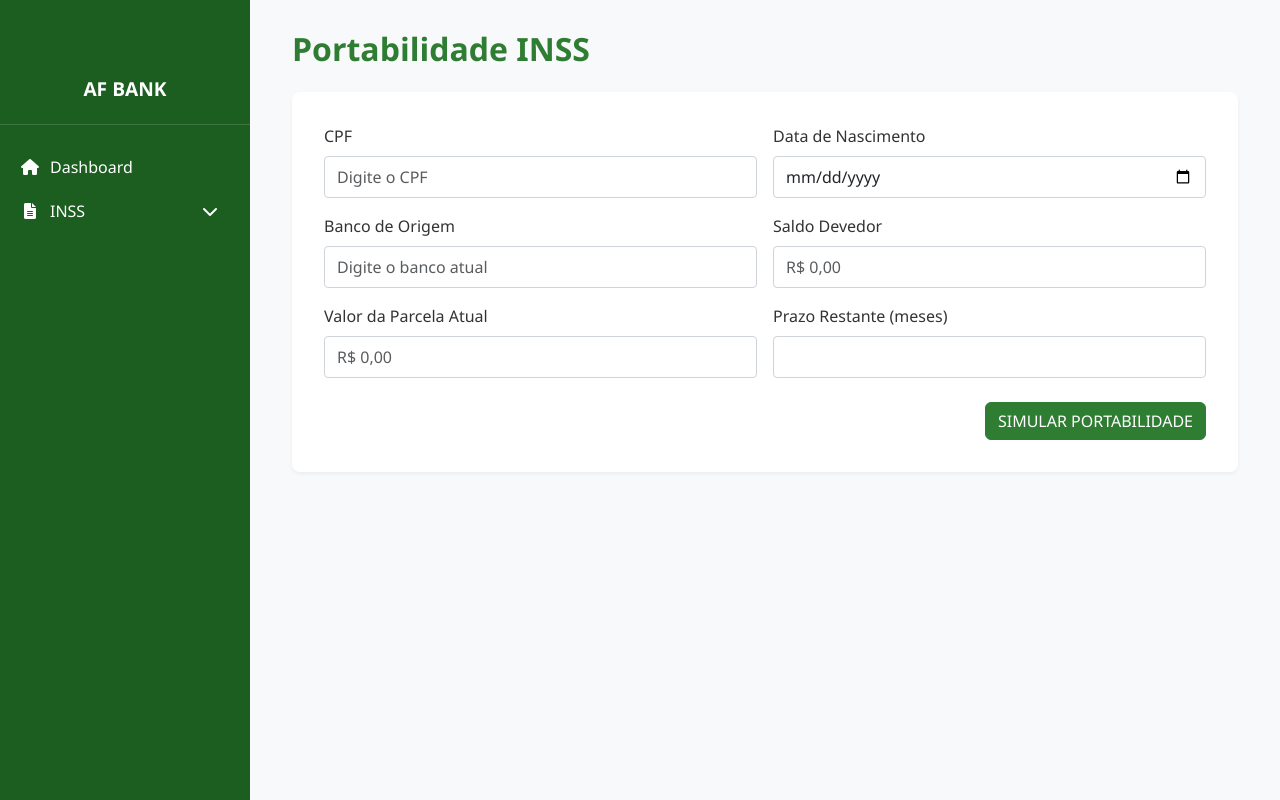
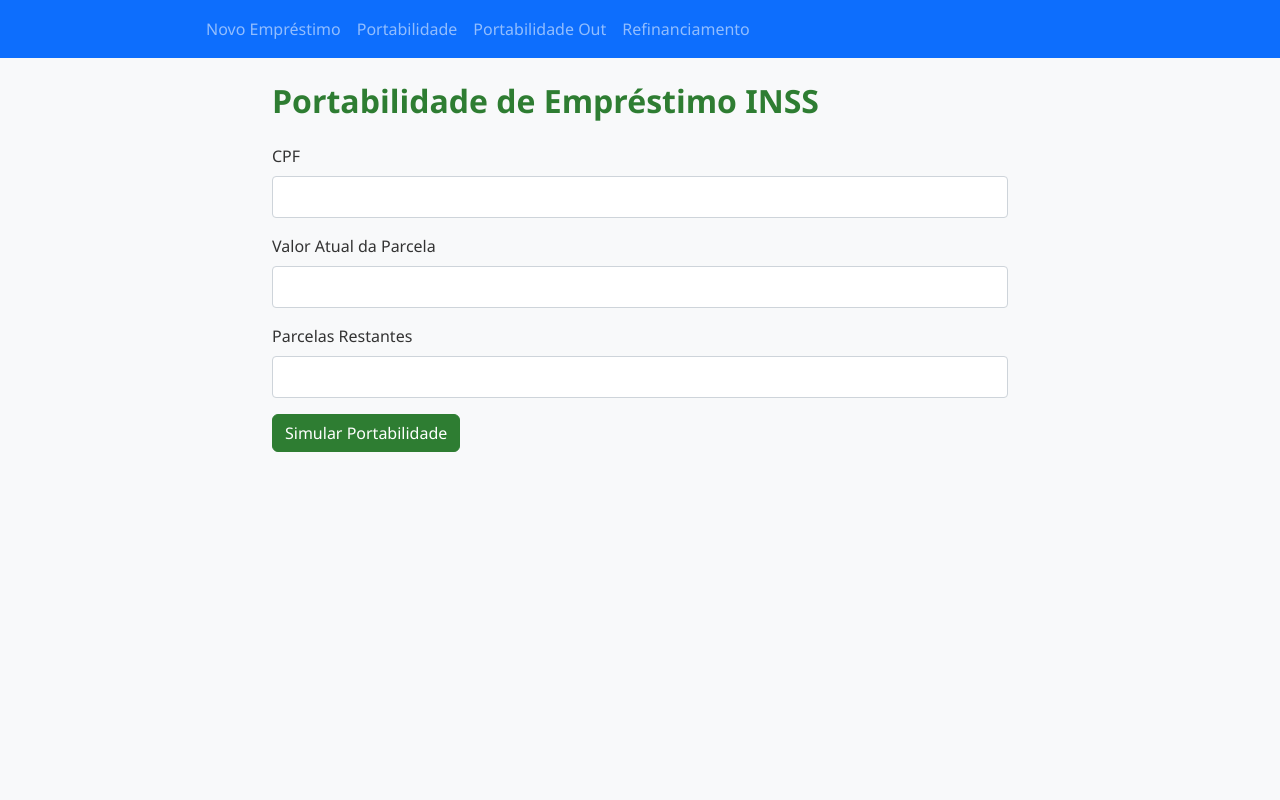
Before and after one commit to rafaavmsilva/banco-inss.af360bank, a Flask app: template templates/inss/portabilidade.html in a window 1280 px wide. Run offline with Flask 3, Linux system fonts and the light colour scheme; the template is opened without the code that fills it, so the values that code supplies are empty; parts of the project's set-up code (start-up, migrations or seed data) failed here and were passed over.

Commit message:
refactor: update templates and JavaScript handlers
- Update API endpoints in main.js
- Improve form handling with jQuery
- Add proper input masks for CPF and currency
- Update navigation menu structure
- Fix portabilidade template

```diff
--- /dev/null
+++ b/static/js/main.js
@@ -0,0 +1,188 @@
+// Constants
+const BASE_URL = 'https://banco-af360bank.onrender.com';
+const API_ENDPOINTS = {
+    SIMULAR_INSS: '/inss/api/simular',
+    SIMULAR_PORTABILIDADE: '/inss/api/simular-portabilidade',
+    SOLICITAR_PORTABILIDADE: '/inss/api/solicitar-portabilidade-out',
+    SIMULAR_REFINANCIAMENTO: '/inss/api/simular-refinanciamento'
+};
+
+// Utility Functions
+function formatarMoeda(valor) {
+    return new Intl.NumberFormat('pt-BR', {
+        style: 'currency',
+        currency: 'BRL'
+    }).format(valor);
+}
+
+// Form Handlers
+function handleNovoEmprestimo() {
+    $('#inssForm').on('submit', function(e) {
+        e.preventDefault();
+
+        $.ajax({
+            url: API_ENDPOINTS.SIMULAR_INSS,
+            method: 'POST',
+            contentType: 'application/json',
+            data: JSON.stringify({
+                cpf: $('#cpf').val().replace(/[^\d]/g, ''),
+                salary: parseFloat($('#salary').val().replace(/[^\d,]/g, '').replace(',', '.')),
+                loan_amount: parseFloat($('#loan_amount').val().replace(/[^\d,]/g, '').replace(',', '.')),
+                installments: parseInt($('#installments').val())
+            }),
+            success: function(response) {
+                if (response.success) {
+                    const result = response.data;
+                    $('#simulationResult').html(`
+                        <div class="alert alert-success">
+                            <h4>Simulação realizada com sucesso!</h4>
+                            <p>Proposta: ${result.proposal_id}</p>
+                            <p>Valor da parcela: ${formatarMoeda(result.monthly_payment)}</p>
+                            <p>Taxa de juros: ${result.annual_interest_rate}% ao ano</p>
+                            <p>Valor total: ${formatarMoeda(result.total_amount)}</p>
+                            <p>Número de parcelas: ${result.installments}</p>
+                        </div>
+                    `);
+                }
+            },
+            error: function(xhr) {
+                const error = xhr.responseJSON?.error || 'Erro ao realizar simulação';
+                $('#simulationResult').html(`
+                    <div class="alert alert-danger">
+                        ${error}
+                    </div>
+                `);
+            }
+        });
+    });
+}
+
+function handlePortabilidade() {
+    $('#portabilidadeForm').on('submit', function(e) {
+        e.preventDefault();
+
+        $.ajax({
+            url: API_ENDPOINTS.SIMULAR_PORTABILIDADE,
+            method: 'POST',
+            contentType: 'application/json',
+            data: JSON.stringify({
+                cpf: $('#cpf').val().replace(/[^\d]/g, ''),
+                current_installment: parseFloat($('#current_installment').val().replace(/[^\d,]/g, '').replace(',', '.')),
+                remaining_installments: parseInt($('#remaining_installments').val())
+            }),
+            success: function(response) {
+                if (response.success) {
+                    const result = response.data;
+                    $('#simulationResult').html(`
+                        <div class="alert alert-success">
+                            <h4>Simulação de Portabilidade realizada com sucesso!</h4>
+                            <p>Proposta: ${result.proposal_id}</p>
+                            <p>Nova parcela: ${formatarMoeda(result.monthly_payment)}</p>
+                            <p>Taxa de juros: ${result.annual_interest_rate}% ao ano</p>
+                            <p>Valor total: ${formatarMoeda(result.total_amount)}</p>
+                            <p>Parcelas restantes: ${result.installments}</p>
+                        </div>
+                    `);
+                }
+            },
+            error: function(xhr) {
+                const error = xhr.responseJSON?.error || 'Erro ao realizar simulação de portabilidade';
+                $('#simulationResult').html(`
+                    <div class="alert alert-danger">
+                        ${error}
+                    </div>
+                `);
+            }
+        });
+    });
+}
+
+function handlePortabilidadeOut() {
+    $('#portabilidadeOutForm').on('submit', function(e) {
+        e.preventDefault();
+
+        $.ajax({
+            url: API_ENDPOINTS.SOLICITAR_PORTABILIDADE,
+            method: 'POST',
+            contentType: 'application/json',
+            data: JSON.stringify({
+                cpf: $('#cpf').val().replace(/[^\d]/g, ''),
+                contract_number: $('#contract_number').val(),
+                bank_code: $('#bank_code').val()
+            }),
+            success: function(response) {
+                if (response.success) {
+                    const result = response.data;
+                    $('#requestResult').html(`
+                        <div class="alert alert-success">
+                            <h4>Solicitação enviada com sucesso!</h4>
+                            <p>Protocolo: ${result.protocol}</p>
+                            <p>Status: ${result.status}</p>
+                        </div>
+                    `);
+                }
+            },
+            error: function(xhr) {
+                const error = xhr.responseJSON?.error || 'Erro ao solicitar portabilidade';
+                $('#requestResult').html(`
+                    <div class="alert alert-danger">
+                        ${error}
+                    </div>
+                `);
+            }
+        });
+    });
+}
+
+function handleRefinanciamento() {
+    $('#refinanciamentoForm').on('submit', function(e) {
+        e.preventDefault();
+
+        $.ajax({
+            url: API_ENDPOINTS.SIMULAR_REFINANCIAMENTO,
+            method: 'POST',
+            contentType: 'application/json',
+            data: JSON.stringify({
+                cpf: $('#cpf').val().replace(/[^\d]/g, ''),
+                current_installment: parseFloat($('#current_installment').val().replace(/[^\d,]/g, '').replace(',', '.')),
+                new_installments: parseInt($('#new_installments').val())
+            }),
+            success: function(response) {
+                if (response.success) {
+                    const result = response.data;
+                    $('#simulationResult').html(`
+                        <div class="alert alert-success">
+                            <h4>Simulação de Refinanciamento realizada com sucesso!</h4>
+                            <p>Proposta: ${result.proposal_id}</p>
+                            <p>Nova parcela: ${formatarMoeda(result.monthly_payment)}</p>
+                            <p>Taxa de juros: ${result.annual_interest_rate}% ao ano</p>
+                            <p>Valor total: ${formatarMoeda(result.total_amount)}</p>
+                            <p>Novas parcelas: ${result.installments}</p>
+                        </div>
+                    `);
+                }
+            },
+            error: function(xhr) {
+                const error = xhr.responseJSON?.error || 'Erro ao realizar simulação de refinanciamento';
+                $('#simulationResult').html(`
+                    <div class="alert alert-danger">
+                        ${error}
+                    </div>
+                `);
+            }
+        });
+    });
+}
+
+// Initialize masks and forms
+$(document).ready(function() {
+    // Initialize masks
+    $('#cpf').mask('000.000.000-00');
+    $('.money').mask('#.##0,00', { reverse: true });
+
+    // Initialize form handlers based on page
+    if ($('#inssForm').length) handleNovoEmprestimo();
+    if ($('#portabilidadeForm').length) handlePortabilidade();
+    if ($('#portabilidadeOutForm').length) handlePortabilidadeOut();
+    if ($('#refinanciamentoForm').length) handleRefinanciamento();
+});
--- a/templates/base.html
+++ b/templates/base.html
@@ -3,77 +3,46 @@
 <head>
     <meta charset="UTF-8">
     <meta name="viewport" content="width=device-width, initial-scale=1.0">
-    <title>{% block title %}{% endblock %} - AF BANK</title>
-    <link href="https://cdn.jsdelivr.net/npm/bootstrap@5.3.0/dist/css/bootstrap.min.css" rel="stylesheet">
-    <link href="https://cdnjs.cloudflare.com/ajax/libs/font-awesome/6.0.0/css/all.min.css" rel="stylesheet">
+    <title>{% block title %}AF360 Bank{% endblock %}</title>
+    <link href="https://cdn.jsdelivr.net/npm/bootstrap@5.3.2/dist/css/bootstrap.min.css" rel="stylesheet">
     <link href="{{ url_for('static', filename='css/style.css') }}" rel="stylesheet">
 </head>
 <body>
-    <div class="wrapper">
-        <!-- Sidebar -->
-        <nav class="sidebar">
-            <div class="logo-top">
-                <img src="{{ url_for('static', filename='img/logo.svg') }}" alt="AF BANK Logo">
-                <span>AF BANK</span>
-            </div>
-            <div class="sidebar-content">
-                <ul class="nav flex-column">
+    <nav class="navbar navbar-expand-lg navbar-dark bg-primary">
+        <div class="container">
+            <a class="navbar-brand" href="/">
+                <img src="{{ url_for('static', filename='img/logo.svg') }}" alt="AF360 Bank" height="30">
+            </a>
+            <button class="navbar-toggler" type="button" data-bs-toggle="collapse" data-bs-target="#navbarNav">
+                <span class="navbar-toggler-icon"></span>
+            </button>
+            <div class="collapse navbar-collapse" id="navbarNav">
+                <ul class="navbar-nav">
                     <li class="nav-item">
-                        <a href="/" class="nav-link {% if request.endpoint == 'index' %}active-item{% endif %}">
-                            <i class="fas fa-home"></i> Dashboard
-                        </a>
+                        <a class="nav-link" href="{{ url_for('inss.novo_emprestimo') }}">Novo Empréstimo</a>
                     </li>
-                    <li class="nav-item menu-item {% if 'inss' in request.endpoint %}active{% endif %}">
-                        <a href="#inssSubmenu" class="nav-link" data-bs-toggle="collapse">
-                            <i class="fas fa-file-alt"></i> INSS
-                            <i class="fas fa-chevron-down ms-auto"></i>
-                        </a>
-                        <ul class="collapse submenu {% if 'inss' in request.endpoint %}show{% endif %}" id="inssSubmenu">
-                            <li>
-                                <a href="/inss/novo" class="nav-link {% if request.endpoint == 'inss_novo' %}active-item{% endif %}">
-                                    <i class="fas fa-plus-circle"></i> Novo Empréstimo
-                                </a>
-                            </li>
-                            <li>
-                                <a href="/inss/portabilidade" class="nav-link {% if request.endpoint == 'inss_portabilidade' %}active-item{% endif %}">
-                                    <i class="fas fa-exchange-alt"></i> Portabilidade
-                                </a>
-                            </li>
-                            <li>
-                                <a href="/inss/portabilidade-out" class="nav-link {% if request.endpoint == 'inss_portabilidade_out' %}active-item{% endif %}">
-                                    <i class="fas fa-sign-out-alt"></i> Portabilidade Out
-                                </a>
-                            </li>
-                            <li>
-                                <a href="/inss/refinanciamento" class="nav-link {% if request.endpoint == 'inss_refinanciamento' %}active-item{% endif %}">
-                                    <i class="fas fa-sync"></i> Refinanciamento
-                                </a>
-                            </li>
-                        </ul>
+                    <li class="nav-item">
+                        <a class="nav-link" href="{{ url_for('inss.portabilidade') }}">Portabilidade</a>
+                    </li>
+                    <li class="nav-item">
+                        <a class="nav-link" href="{{ url_for('inss.portabilidade_out') }}">Portabilidade Out</a>
+                    </li>
+                    <li class="nav-item">
+                        <a class="nav-link" href="{{ url_for('inss.refinanciamento') }}">Refinanciamento</a>
                     </li>
                 </ul>
             </div>
-        </nav>
+        </div>
+    </nav>
 
-        <!-- Main Content -->
-        <div class="main-content">
-            {% block content %}{% endblock %}
-        </div>
+    <div class="container mt-4">
+        {% block content %}{% endblock %}
     </div>
 
     <script src="https://code.jquery.com/jquery-3.6.0.min.js"></script>
-    <script src="https://cdn.jsdelivr.net/npm/bootstrap@5.3.0/dist/js/bootstrap.bundle.min.js"></script>
-    <script>
-        // Initialize all collapse elements
-        document.addEventListener('DOMContentLoaded', function() {
-            var collapseElementList = [].slice.call(document.querySelectorAll('.collapse'))
-            var collapseList = collapseElementList.map(function(collapseEl) {
-                return new bootstrap.Collapse(collapseEl, {
-                    toggle: false
-                })
-            })
-        });
-    </script>
+    <script src="https://cdnjs.cloudflare.com/ajax/libs/jquery.mask/1.14.16/jquery.mask.min.js"></script>
+    <script src="https://cdn.jsdelivr.net/npm/bootstrap@5.3.2/dist/js/bootstrap.bundle.min.js"></script>
+    <script src="{{ url_for('static', filename='js/main.js') }}"></script>
     {% block scripts %}{% endblock %}
 </body>
 </html>
--- a/templates/inss/portabilidade.html
+++ b/templates/inss/portabilidade.html
@@ -1,75 +1,26 @@
 {% extends "base.html" %}
-
-{% block title %}AF BANK - Portabilidade INSS{% endblock %}
+{% block title %}Portabilidade INSS{% endblock %}
 
 {% block content %}
-<div class="container-fluid">
-    <h2 class="mb-4">Portabilidade INSS</h2>
-
-    <div class="card">
-        <div class="card-body">
-            <form id="portabilidadeForm" class="row g-3">
-                <div class="col-md-6">
-                    <label for="cpf" class="form-label">CPF</label>
-                    <input type="text" class="form-control" id="cpf" name="cpf" placeholder="Digite o CPF">
-                </div>
-
-                <div class="col-md-6">
-                    <label for="dataNascimento" class="form-label">Data de Nascimento</label>
-                    <input type="date" class="form-control" id="dataNascimento" name="dataNascimento">
-                </div>
-
-                <div class="col-md-6">
-                    <label for="bancoOrigem" class="form-label">Banco de Origem</label>
-                    <input type="text" class="form-control" id="bancoOrigem" name="bancoOrigem" placeholder="Digite o banco atual">
-                </div>
-
-                <div class="col-md-6">
-                    <label for="saldoDevedor" class="form-label">Saldo Devedor</label>
-                    <input type="text" class="form-control money" id="saldoDevedor" name="saldoDevedor" placeholder="R$ 0,00">
-                </div>
-
-                <div class="col-md-6">
-                    <label for="valorParcela" class="form-label">Valor da Parcela Atual</label>
-                    <input type="text" class="form-control money" id="valorParcela" name="valorParcela" placeholder="R$ 0,00">
-                </div>
-
-                <div class="col-md-6">
-                    <label for="prazoRestante" class="form-label">Prazo Restante (meses)</label>
-                    <input type="number" class="form-control" id="prazoRestante" name="prazoRestante" min="1">
-                </div>
-
-                <div class="col-12 text-end mt-4">
-                    <button type="submit" class="btn btn-primary">SIMULAR PORTABILIDADE</button>
-                </div>
-            </form>
-        </div>
-    </div>
-
-    <!-- Resultado da Simulação -->
-    <div id="resultadoSimulacao" class="mt-4" style="display: none;">
-        <div class="card">
-            <div class="card-body">
-                <h5 class="card-title">Resultado da Simulação</h5>
-                <div class="row">
-                    <div class="col-md-4">
-                        <p class="mb-1">Nova Parcela</p>
-                        <h4 id="novaParcela">R$ 0,00</h4>
-                    </div>
-                    <div class="col-md-4">
-                        <p class="mb-1">Taxa de Juros</p>
-                        <h4 id="taxaJuros">0,00%</h4>
-                    </div>
-                    <div class="col-md-4">
-                        <p class="mb-1">Economia Mensal</p>
-                        <h4 id="economiaMensal">R$ 0,00</h4>
-                    </div>
-                </div>
-                <div class="text-end mt-4">
-                    <button id="contratarBtn" class="btn btn-success">CONTRATAR</button>
-                </div>
+<div class="row">
+    <div class="col-md-8 offset-md-2">
+        <h2>Portabilidade de Empréstimo INSS</h2>
+        <form id="portabilidadeForm" class="mt-4">
+            <div class="mb-3">
+                <label for="cpf" class="form-label">CPF</label>
+                <input type="text" class="form-control" id="cpf" name="cpf" required>
             </div>
-        </div>
+            <div class="mb-3">
+                <label for="current_installment" class="form-label">Valor Atual da Parcela</label>
+                <input type="text" class="form-control money" id="current_installment" name="current_installment" required>
+            </div>
+            <div class="mb-3">
+                <label for="remaining_installments" class="form-label">Parcelas Restantes</label>
+                <input type="number" class="form-control" id="remaining_installments" name="remaining_installments" required min="1" max="72">
+            </div>
+            <button type="submit" class="btn btn-primary">Simular Portabilidade</button>
+        </form>
+        <div id="simulationResult" class="mt-4"></div>
     </div>
 </div>
 {% endblock %}
```
Also changed, not shown: templates/inss/novo.html (+34 -18 lines), templates/inss/portabilidade_out.html (+8 -4 lines).
